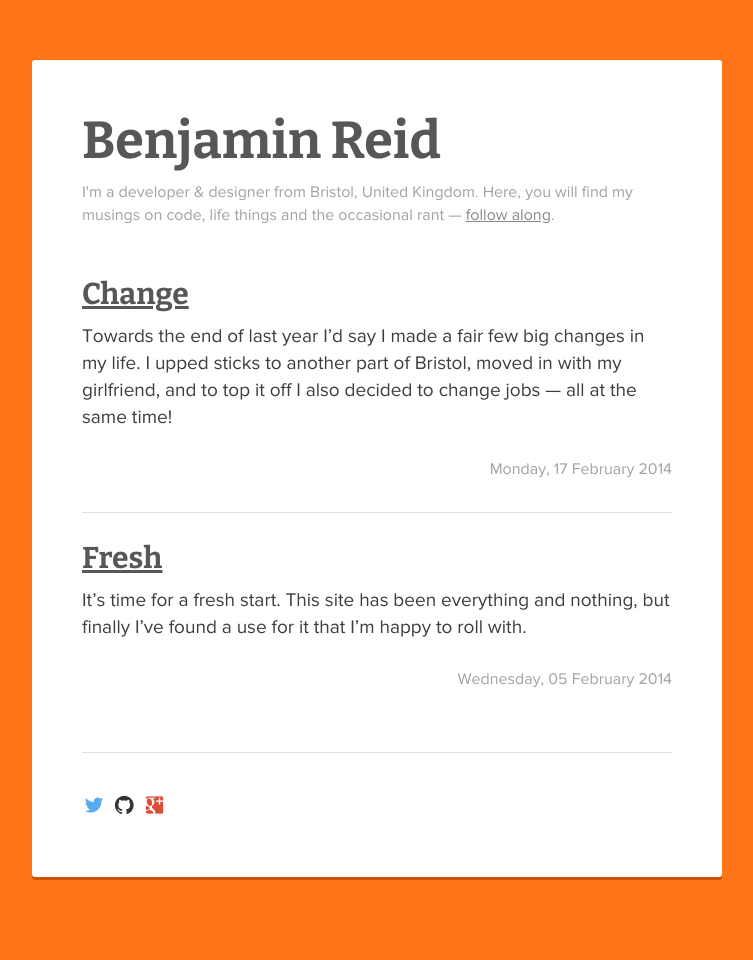
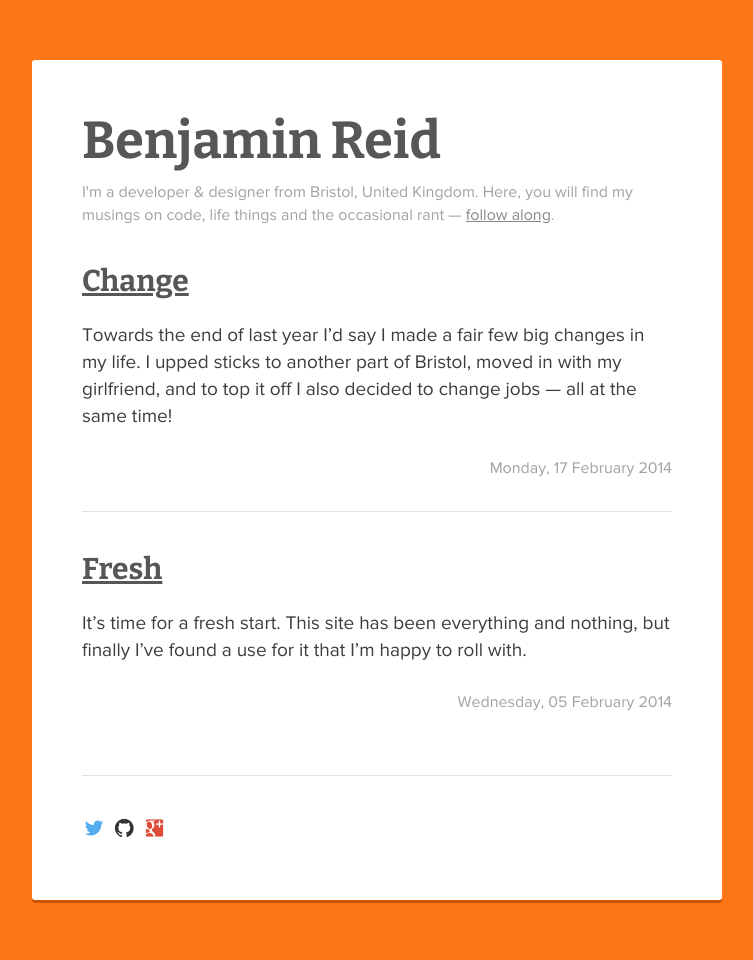
Before and after one commit to benjaminreid/benjaminreid.me, a Jekyll site: the page built from index.html, in a window 1280 px wide. Shown: the whole page, without its empty margins (263-1016 px from the left). Built offline with Jekyll 4.4.1, drawn with Linux system fonts in a browser that asks for light colours; some web fonts are replaced; Markdown is read by kramdown in place of the engine named in the settings; before the commit the page ends 937 px from its top, so only the background shows below that.

Commit message:
Fix spacing on headings and list

```diff
--- a/css/ui/modules/_post-list.scss
+++ b/css/ui/modules/_post-list.scss
@@ -1,11 +1,7 @@
 .post-list {
-  padding: 25px 0 0 0;
+  padding: 0;
   margin: 0;
   list-style: none;
-
-  h2 {
-    line-height: 1;
-  }
 
   li {
     margin-bottom: 30px;
```
Also changed, not shown: css/main.css.
